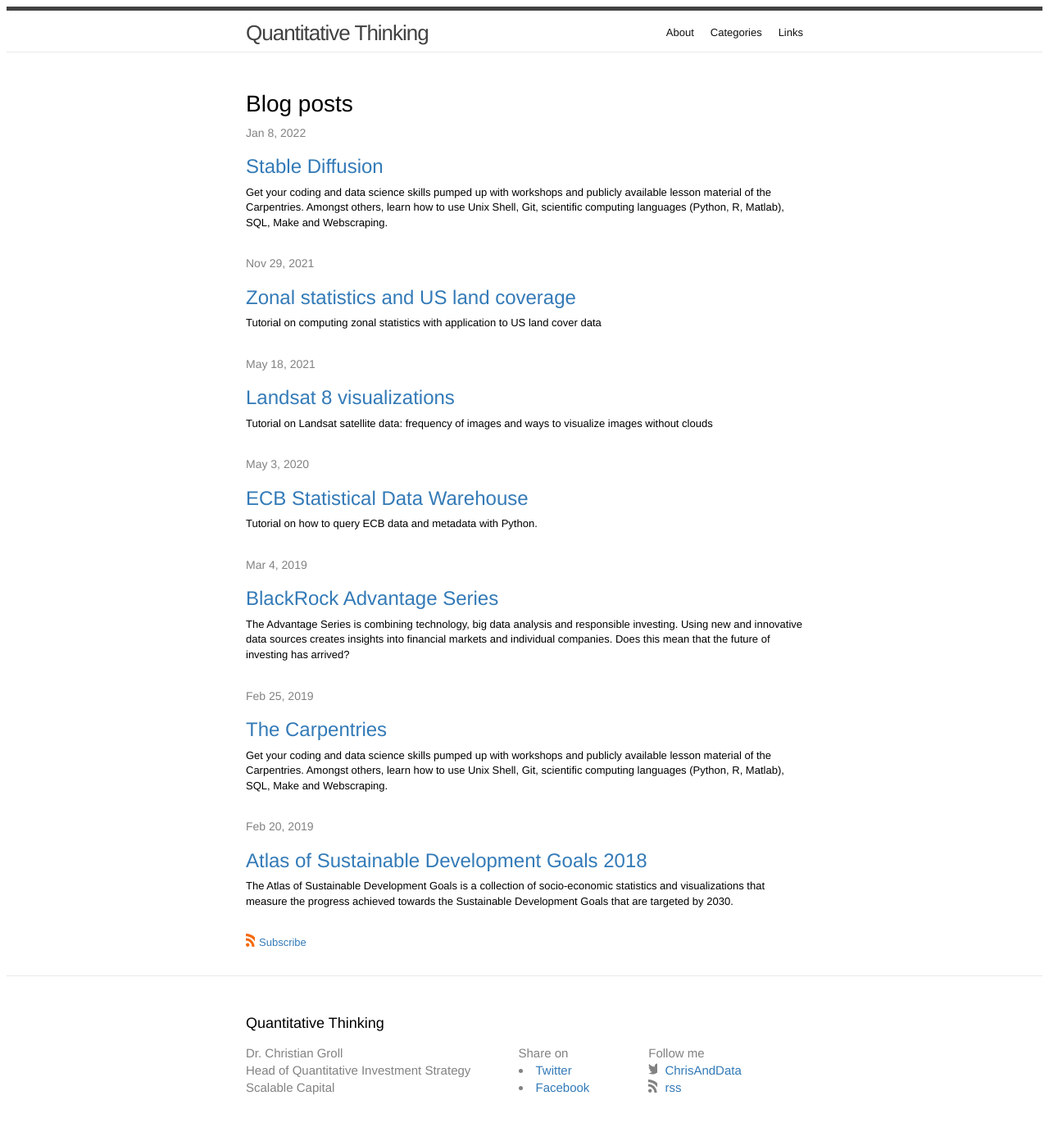
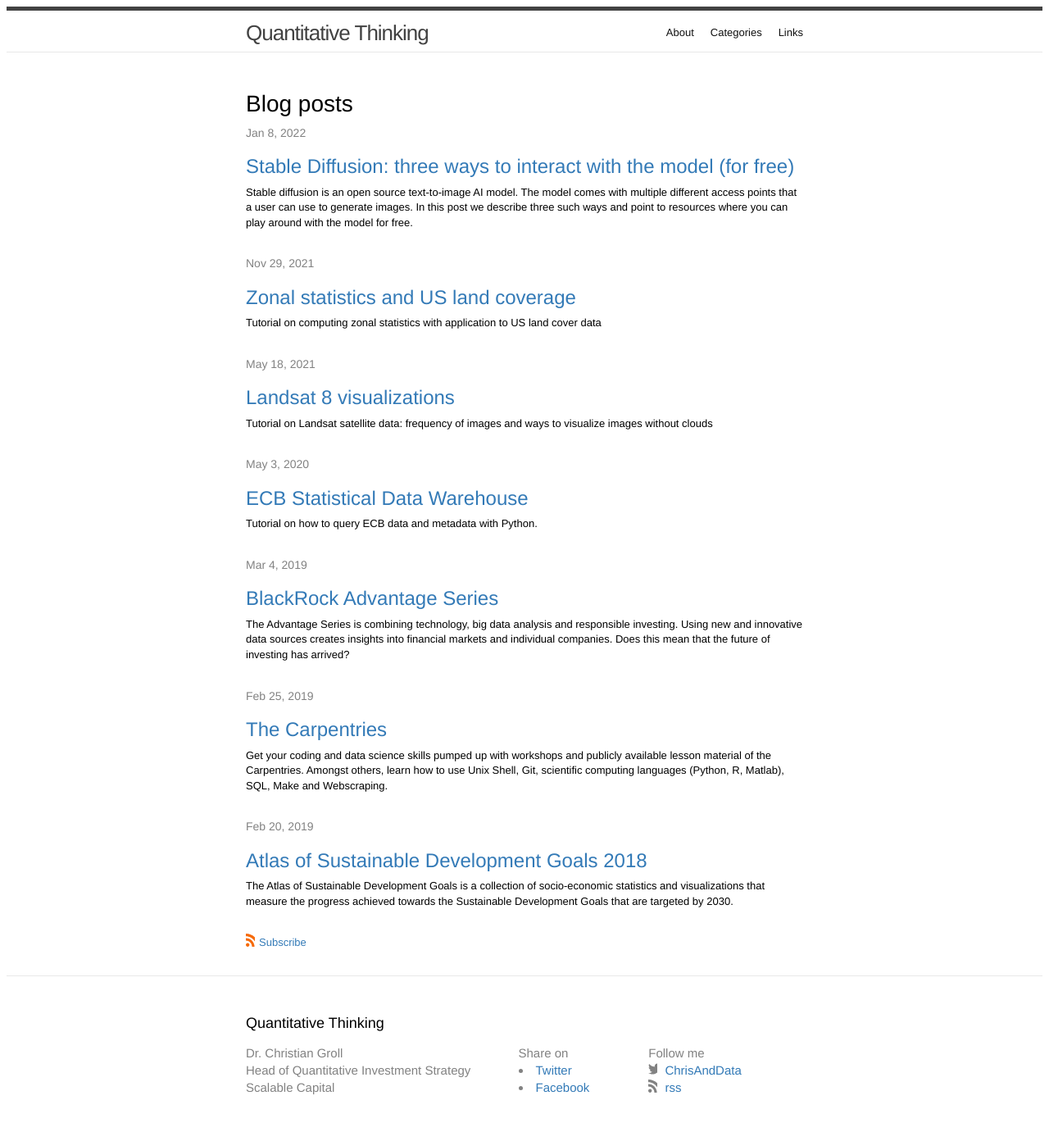
Before and after one commit to cgroll/cgroll.github.io, a Jekyll site: the page built from index.md, in a window 1280 px wide. Shown: the whole page at 82% size. Built offline with Jekyll 4.4.1, drawn with Linux system fonts in a browser that asks for light colours.

Commit message:
finalize blog post

````diff
--- a/_posts/2022-01-08-Stable_Diffusion.md
+++ b/_posts/2022-01-08-Stable_Diffusion.md
@@ -1,23 +1,24 @@
 ---
 layout: post
-title:  "Stable Diffusion"
+title:  "Stable Diffusion: three ways to interact with the model (for free)"
 date:   2022-01-08
 categories: [AI]
 excerpt: > #
-  Get your coding and data science skills pumped up with workshops and
-  publicly available lesson material of the Carpentries. Amongst
-  others, learn how to use Unix Shell, Git, scientific computing
-  languages (Python, R, Matlab), SQL, Make and Webscraping.
+  Stable diffusion is an open source text-to-image AI model. The model comes
+  with multiple different access points that a user can use to generate images. In this post
+  we describe three such ways and point to resources where you can play around with the model for free.
 math: false
 ---
 
-I finally managed to play around with text-to-image AI models. I used Stable Diffusion. Installed it locally in order to benefit from my GPU setup. But you actually can play around with it pretty nicely in your browser as well. Here are the most important HuggingFace spaces for this:
+I finally found the time to play around with text-to-image AI models myself. And since I manged to create better artworks this way than ever before in my life I decided that this is a good to revive my blog. The model that I used was the Stable Diffusion model that is open source and easily available from the HuggingFace model hub. I decided to install it locally in order to have full flexibility and make use of my GPU. But you actually can play around with it pretty nicely in your browser as well through the following interfaces that are publicly accessible through HuggingFace spaces.
 
 #### Image from text
 
-HuggingFace space: [stabilityai/stable-diffusion-1](https://huggingface.co/spaces/stabilityai/stable-diffusion-1)
+The most straightforward entry point to the model is "text to image": you simply need to provide a text (also called a "prompt") that describes the image that you want to get. The associated **HuggingFace space** can be found here: [stabilityai/stable-diffusion-1](https://huggingface.co/spaces/stabilityai/stable-diffusion-1).
 
-There are some google example prompts already. As it turns out a good prompt is actually not that easy to create. Luckily there are couple of pages that list good examples. I took two examples from [Best 100 stable diffusion prompts](https://mpost.io/best-100-stable-diffusion-prompts-the-most-beautiful-ai-text-to-image-prompts/). Another great web page to help you create a good prompt is [Lexica](https://lexica.art/).
+<br>
+
+As it turns out it is actually not that easy to come up with a suitable text input that will give you an outstanding image from the model right away. Luckily, there are some example prompts already given in the HuggingFace space. And with a bit of help from Google I also found some pretty nice example inputs that I used to play around with. The two examples below are from [Best 100 stable diffusion prompts](https://mpost.io/best-100-stable-diffusion-prompts-the-most-beautiful-ai-text-to-image-prompts/). Another great web page that I came across is [Lexica](https://lexica.art/).
 
 <br>
 
@@ -44,7 +45,11 @@
 
 <br>
 
-The second prompt that I tried was less photorealistic and more of a Pixar movie art:
+As you can see, the prompt not only describes the images motives that should be shown, but also the style of the image. Sometimes you might want to have an image that looks like a real photo. But sometimes you might want to have different styles, like e.g. an image that looks like an oil painting or an image that looks like out of a Pixar movie. This description of the image style can be especially cryptic. For example, the phrases `–ar 2:3 –beta –upbeta –upbeta` actually don't have any meaning to me. The model was trained on images and their captions from the internet, and hence it tends to reproduce the labeling behavior that is used there. So if people tend to write into photo image descriptions the exact type of camera lense (e.g. `50mm`) that was used, then anything that relates to camera lenses might signal to the model that a photorealistic image should be created.
+
+<br>
+
+The second prompt that I tried was less photorealistic and more of a Pixar movie art. Again, there are some rather disconnected buzzwords at the end of the prompt in order to indicate the expected style of the image. We get a colorful image of a mad scientist:
 
 <br>
 
@@ -52,10 +57,6 @@
 ```
 glowwave portrait of curly orange haired mad scientist man from borderlands 3, au naturel, hyper detailed, digital art, trending in artstation, cinematic lighting, studio quality, smooth render, unreal engine 5 rendered, octane rendered, art style by pixar dreamworks warner bros disney riot games and overwatch.
 ```
-
-<br>
-
-It created some pretty impressive mad scientist images:
 
 <br>
 
@@ -67,9 +68,7 @@
 
 #### Image from text, including negative prompt
 
-HuggingFace space: [stabilityai/stable-diffusion](https://huggingface.co/spaces/stabilityai/stable-diffusion)
-
-Here you can additionally specify things that should not be displayed. For example, you can use it to create a warrior chief without feathers.
+A slightly different entry point to the model we get on the following HuggingFace space: [stabilityai/stable-diffusion](https://huggingface.co/spaces/stabilityai/stable-diffusion). In addition to the description of the image we now get another text input where we can specify things that the image should NOT include. This second part is called a "negative prompt". It comes in pretty handy whenever you need to break a link between certain image components. For example, a warrior chief might be associated with feather decoration by the model based on the images that were used to train the model. In order to break that link and create an image of a warrior chief without feathers we can use the negative prompt to make sure that no feathers will be included. The following image shows some generated images based on such a negative prompt:
 
 <br>
 
@@ -82,15 +81,25 @@
 
 #### Image inpainting
 
-HuggingFace space: [multimodalart/stable-diffusion-inpainting](https://huggingface.co/spaces/multimodalart/stable-diffusion-inpainting)
+There exists even another entry point to the text to image model on HuggingFace: [multimodalart/stable-diffusion-inpainting](https://huggingface.co/spaces/multimodalart/stable-diffusion-inpainting). This user interface is called "image inpainting" and it can be used to modify existing images. The idea behind it is to use the model to complete only partially completed images. In the example below, you can see an input image of a warrior chief on the left. I used this image as a starting point for further refinements. Next step is that we need to "remove" certain areas from this image again such that they can be re-generated by the model based on some text prompt. There are two ways to remove areas in this user interface. First, you can use the mouse to construct a black "mask" for those regions. The mask will indicate all areas of the image that should be removed. This is how I did it in the example and the corresponding black mask can be seen in the image in the middle. A second way to encode the mask would be through a text prompt. Once the mask has been constructed, the now only partially completed image can be finalized with another text prompt. So in this example I used image inpainting to modify the face make up of the warrior chief. The final image after image inpainting can be seen on the right.
+
+<br>
 
 <p align="center">
   <img src="/assets/images/stable_diffusion_inpainting.png" alt="Warrior chief with modified face painting" width="500"/>
 </p>
 
 
-#### Application
+#### Real-world challenge
+
+Now that we know how to interact with the stable diffusion model, I also wanted to use my knowledge for some tough first real-world challenge. So I asked my three year old son for some fantasy animal to be generated, and he did go for some regularly shaped elephant that has a fur like a giraffe. This is what I came up with after some 20 minutes of trial and error:
+
+<br>
 
 <p align="center">
   <img src="/assets/images/stable_diffusion_giraffe_elephant.png" alt="Elephant with giraffe spot pattern" width="500"/>
 </p>
+
+<br>
+
+Can you do better?
````
